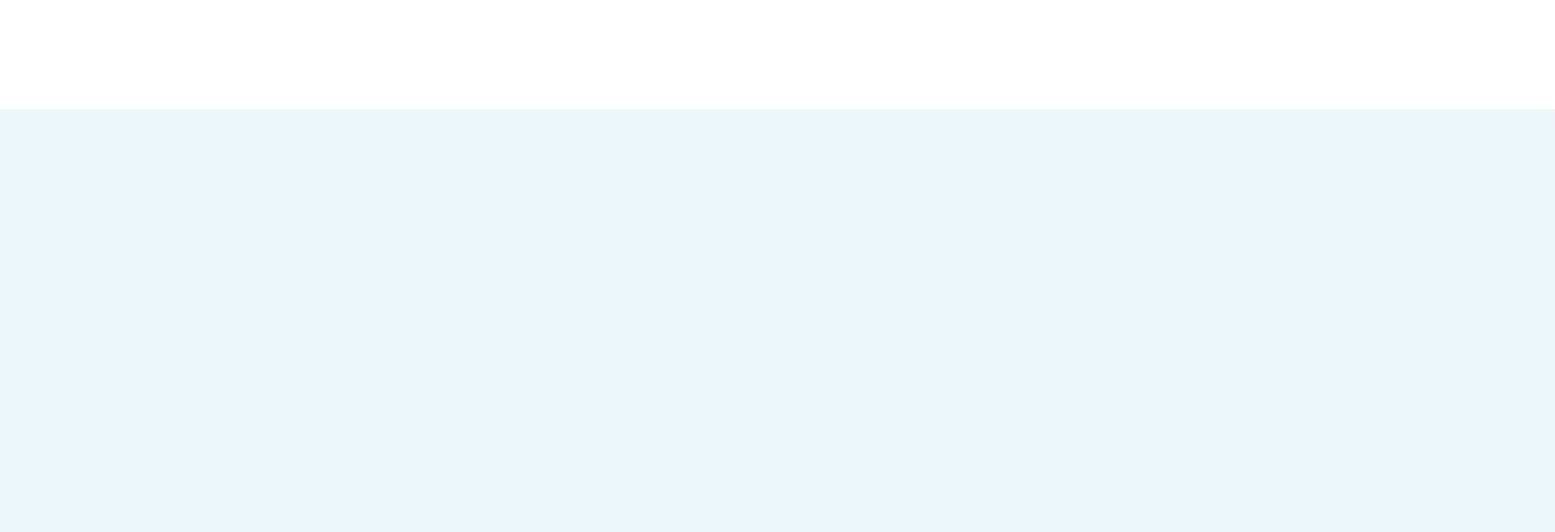
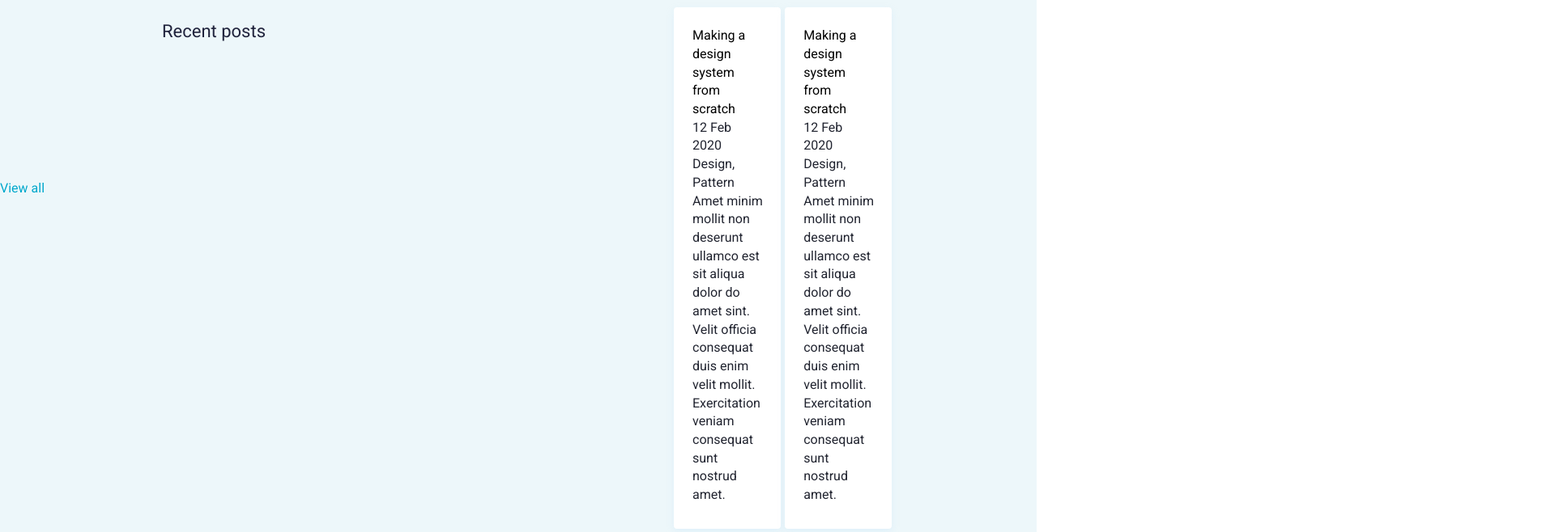
Before and after one commit to TheCatShow/portfolio-tyumen, a plain HTML site: page index.html in a window 1280 px wide. Shown: the part 460-1118 px from the top of the page at 81% size, 1920 px wide, since content can reach past the window. Drawn offline with Linux system fonts and the light colour scheme.

Commit message:
Стилизация recent_posts

```diff
--- a/css/style.css
+++ b/css/style.css
@@ -99,85 +99,59 @@ h1, h2, h3 {
     background: #FF6464;
     color: white;
     block-size: 3em;
+    border-style: none;
 }
 
 .recent-posts {
-    position: absolute;
-    width: 1952px;
-    height: 1396px;
-    left: 0px;
-    top: 595px;
-    bottom: 100px;
     background: #EDF7FA;
+    padding: 27px 0px 32px;
+    color: #212430;
 }
 
 .recent-posts__articles {
-    position: absolute;
-    width: 418px;
-    height: 295px;
-    left: 148px;
-    top: 664px;
-    background: #FFFFFF;
+    display: flex;
+    margin-right: 586px;
+}
+
+.recent-posts__top {
+    display: flex;
+    justify-content: space-between;
+    margin-bottom: 22px;
+}
+
+.recent-posts__article {
+    background: #ffffff;
     box-shadow: 0px 4px 10px rgba(187, 225, 250, 0.25);
     border-radius: 4px;
+    padding: 24px 21px 30px 23px;
+    margin-right: 2%;
+}
+
+.recent-posts__article:last-child {
+    margin-right: 0px;
+}
+
+.separator {
+    margin: 0px 26px;
 }
 
 .recent-posts__title-title-category {
-    position: absolute;
-    width: 129px;
-    height: 60px;
-    left: 148px;
-    top: 602px;
-    font-family: 'Roboto', sans-serif;
+    color: #21243D;
     font-style: normal;
     font-weight: normal;
     font-size: 22px;
     line-height: 60px;
-    display: flex;
-    align-items: flex-end;
-    color: #21243D;
+    width: 632px;
+    height: 212px;
+    margin-left: 200px;
 }
 
-.recent-posts__article-title {
-    position: absolute;
-    font-family: 'Roboto', sans-serif;
-    font-style: normal;
-    font-weight: bold;
-    font-size: 26px;
-    line-height: 38px;
-    margin-left: 1.1em;
-    margin-top: 0.1em;
-}
-
-.recent-posts__articles-content {
-    position: absolute;
-    width: 368px;
-    height: 117px;
-    font-family: 'Roboto', sans-serif;
+.recent-posts__link {
+    color: #00A8CC;
     font-style: normal;
     font-weight: normal;
     font-size: 16px;
     line-height: 23px;
-    margin-top: 5em;
-    margin-left: 0.8em;
-    margin-bottom: 5em;
+    width: 900px;
+    height: 632px;
 }
-
-.recent-posts__info {
-    margin-left: 0.9em;
-}
-
-.recent-posts__link {
-    position: absolute;
-    width: 208px;
-    height: 20px;
-    left: 796px;
-    top: 622px;
-    font-family: 'Roboto', sans-serif;
-    font-style: normal;
-    font-weight: normal;
-    font-size: 16px;
-    line-height: 23px;
-    text-align: right;
-    color: #00A8CC;
-}
--- a/index.html
+++ b/index.html
@@ -64,7 +64,6 @@
                         <div class="recent-posts__articles">
                             <article class="recent-posts__article">
                                 <a href="#" class="recent-posts__article-title">Making a design system from scratch</a>
-                                <div class="recent-posts__articles-content">
                                 <div class="recent-posts__info">
                                     12 Feb 2020 <span class="separator"></span>Design, Pattern
                                 </div>
@@ -73,6 +72,16 @@
                                     officia consequat duis enim velit mollit. Exercitation veniam consequat sunt
                                     nostrud amet.
                                 </div>
+                            </article>
+                            <article class="recent-posts__article">
+                                <a href="#" class="recent-posts__article-title">Making a design system from scratch</a>
+                                <div class="recent-posts__info">
+                                    12 Feb 2020 <span class="separator"></span>Design, Pattern
+                                </div>
+                                <div class="recent-posts__articles-content">
+                                    Amet minim mollit non deserunt ullamco est sit aliqua dolor do amet sint. Velit
+                                    officia consequat duis enim velit mollit. Exercitation veniam consequat sunt
+                                    nostrud amet.
                                 </div>
                             </article>
                         </div>
```
Lines whose indentation alone changed are shown as unchanged.
